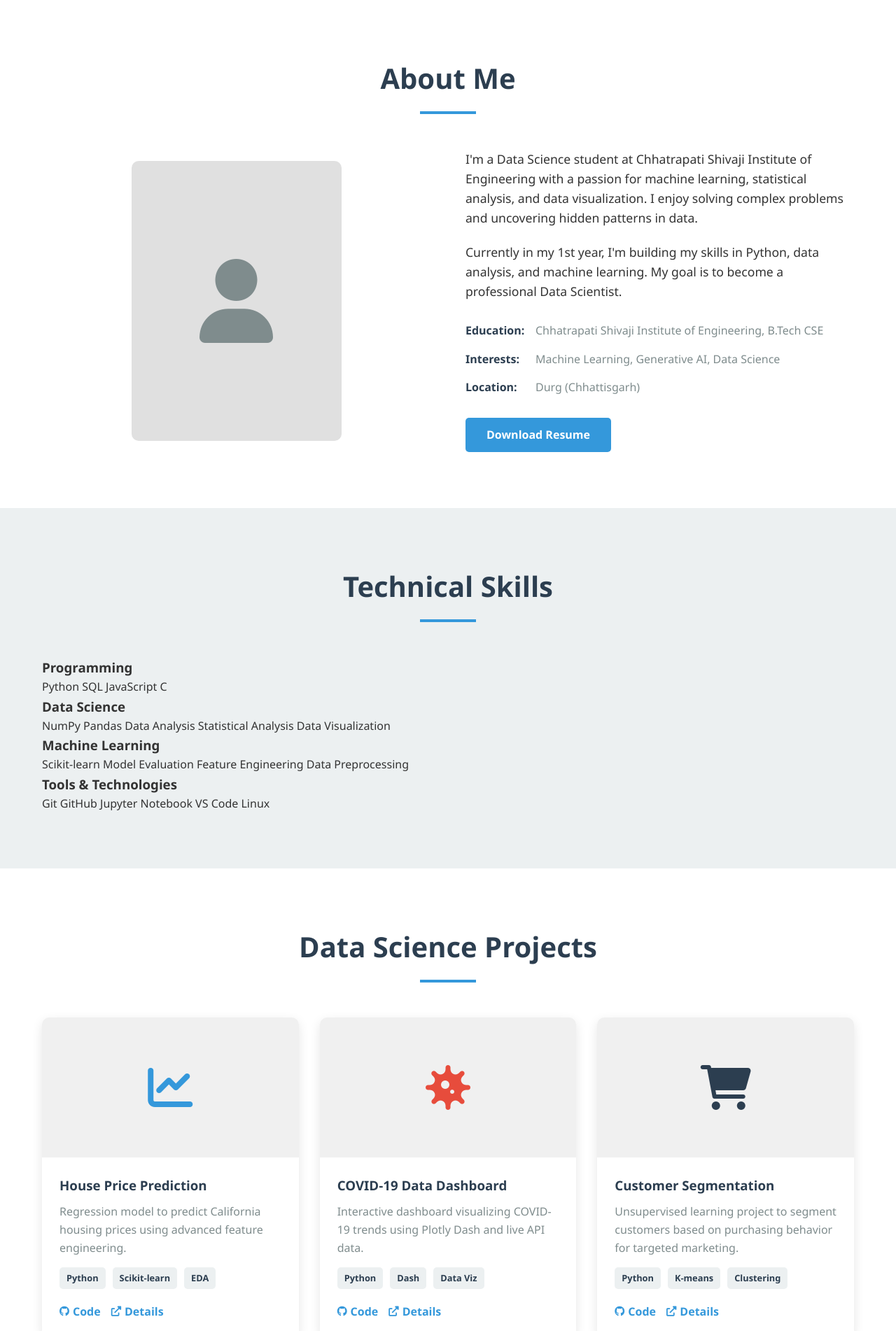
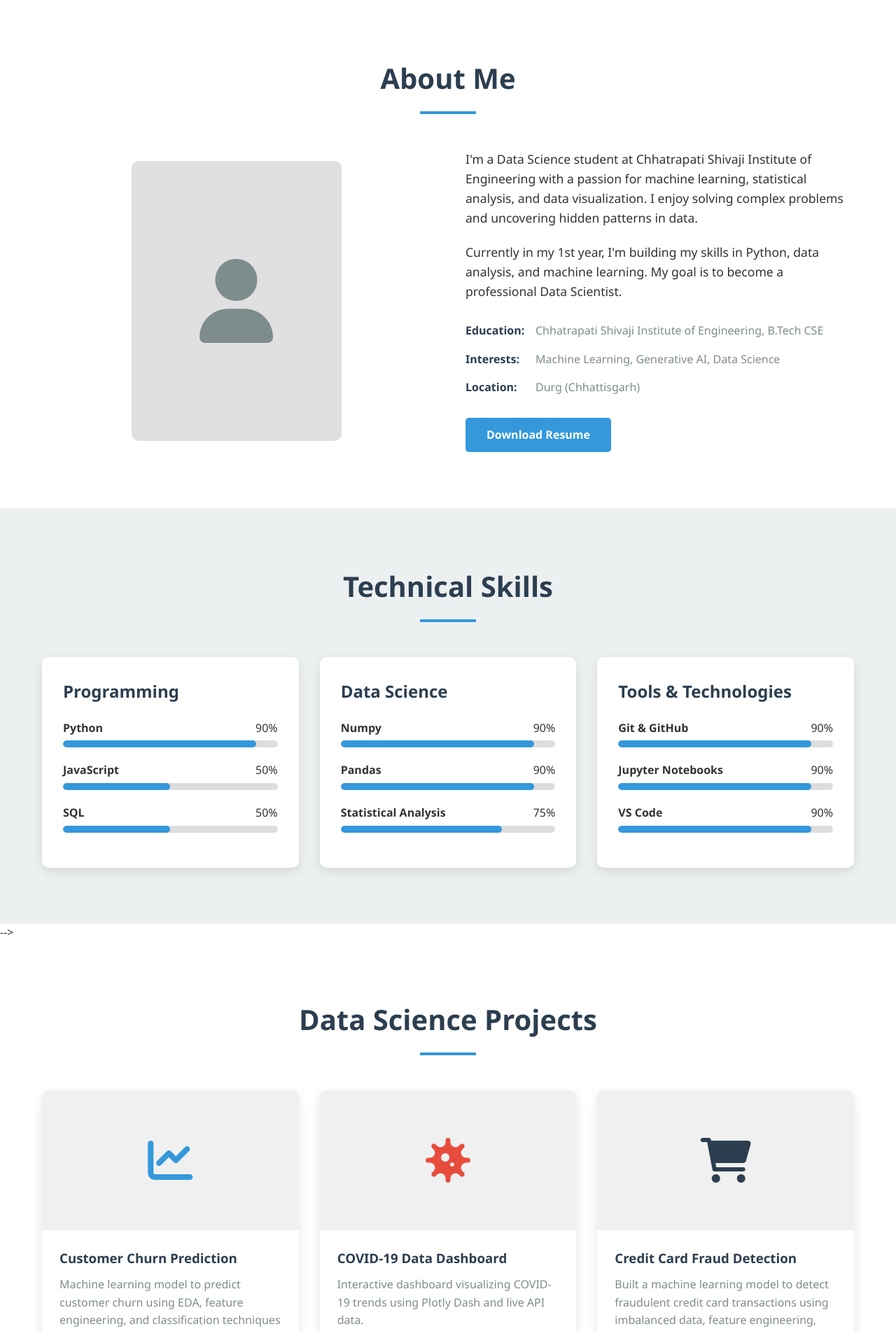
Before and after one commit to hitmanp007/-personal-portfolio, a Flask app: page / in a window 1280 px wide. Shown: the part 800-2702 px from the top of the page at 70% size. Run offline with Flask 3, Linux system fonts and the light colour scheme.

Commit message:
Updated portfolio UI, added projects, fixed layout and profile image

```diff
--- a/templates/index.html
+++ b/templates/index.html
@@ -1,5 +1,6 @@
 <!DOCTYPE html>
 <html lang="en">
+
 <head>
     <meta charset="UTF-8">
     <meta name="viewport" content="width=device-width, initial-scale=1.0">
@@ -222,9 +223,17 @@
         }
 
         @keyframes float {
-            0% { transform: translateY(0px); }
-            50% { transform: translateY(-20px); }
-            100% { transform: translateY(0px); }
+            0% {
+                transform: translateY(0px);
+            }
+
+            50% {
+                transform: translateY(-20px);
+            }
+
+            100% {
+                transform: translateY(0px);
+            }
         }
 
         /* About Section */
@@ -700,12 +709,14 @@
                 grid-template-columns: 1fr;
             }
 
-            .projects-container, .blog-container {
+            .projects-container,
+            .blog-container {
                 grid-template-columns: 1fr;
             }
         }
     </style>
 </head>
+
 <body>
     <!-- Navigation -->
     <nav id="navbar">
@@ -740,10 +751,7 @@
                 </div>
             </div>
             <div class="hero-image">
-                <img src="{{ url_for('static', filename= 'images/profile photo.jpg' )}}" alt="PRANAV SAHU" width="250">
-                <!-- <div style="background-color: #3498db; height: 300px; width: 300px; border-radius: 50%; display: flex; align-items: center; justify-content: center; margin: 0 auto;"> -->
-                    <!-- <i class="fas fa-user-graduate" style="font-size: 120px; color: green;"></i> -->
-                </div>
+                <img src="{{ url_for('static', filename= 'images/photo.png' )}}" alt="PRANAV SAHU" width="250">
         </div>
         </div>
     </section>
@@ -754,13 +762,17 @@
             <h2 class="section-title">About Me</h2>
             <div class="about-content">
                 <div class="about-image">
-                    <div style="background-color: #e0e0e0; height: 400px; width: 300px; border-radius: 10px; display: flex; align-items: center; justify-content: center; margin: 0 auto;">
+                    <div
+                        style="background-color: #e0e0e0; height: 400px; width: 300px; border-radius: 10px; display: flex; align-items: center; justify-content: center; margin: 0 auto;">
                         <i class="fas fa-user" style="font-size: 120px; color: #7f8c8d;"></i>
                     </div>
                 </div>
                 <div class="about-text">
-                    <p>I'm a Data Science student at Chhatrapati Shivaji Institute of Engineering with a passion for machine learning, statistical analysis, and data visualization. I enjoy solving complex problems and uncovering hidden patterns in data.</p>
-                    <p>Currently in my 1st year, I'm building my skills in Python, data analysis, and machine learning. My goal is to become a professional Data Scientist.</p>
+                    <p>I'm a Data Science student at Chhatrapati Shivaji Institute of Engineering with a passion for
+                        machine learning, statistical analysis, and data visualization. I enjoy solving complex problems
+                        and uncovering hidden patterns in data.</p>
+                    <p>Currently in my 1st year, I'm building my skills in Python, data analysis, and machine learning.
+                        My goal is to become a professional Data Scientist.</p>
                     <div class="about-details">
                         <div class="detail-item">
                             <span class="detail-label">Education:</span>
@@ -781,63 +793,7 @@
         </div>
     </section>
 
-    <!-- Skills Section -->
-<section id="skills" class="section bg-light">
-    <div class="container">
-        <h2 class="section-title">Technical Skills</h2>
 
-        <div class="skills-grid">
-
-            <!-- Programming -->
-            <div class="skill-box">
-                <h3>Programming</h3>
-                <div class="skill-tags">
-                    <span>Python</span>
-                    <span>SQL</span>
-                    <span>JavaScript</span>
-                    <span>C</span>
-                </div>
-            </div>
-
-            <!-- Data Science -->
-            <div class="skill-box">
-                <h3>Data Science</h3>
-                <div class="skill-tags">
-                    <span>NumPy</span>
-                    <span>Pandas</span>
-                    <span>Data Analysis</span>
-                    <span>Statistical Analysis</span>
-                    <span>Data Visualization</span>
-                </div>
-            </div>
-
-            <!-- Machine Learning -->
-            <div class="skill-box">
-                <h3>Machine Learning</h3>
-                <div class="skill-tags">
-                    <span>Scikit-learn</span>
-                    <span>Model Evaluation</span>
-                    <span>Feature Engineering</span>
-                    <span>Data Preprocessing</span>
-                </div>
-            </div>
-
-            <!-- Tools -->
-            <div class="skill-box">
-                <h3>Tools & Technologies</h3>
-                <div class="skill-tags">
-                    <span>Git</span>
-                    <span>GitHub</span>
-                    <span>Jupyter Notebook</span>
-                    <span>VS Code</span>
-                    <span>Linux</span>
-                </div>
-            </div>
-
-        </div>
-    </div>
-</section>
-    <!-- Skills Section
     <section id="skills" class="section bg-light">
         <div class="container">
             <h2 class="section-title">Technical Skills</h2>
@@ -950,34 +906,40 @@
                 <!-- Project 1 -->
                 <div class="project-card">
                     <div class="project-image">
-                        <div style="background-color: #f0f0f0; height: 200px; display: flex; align-items: center; justify-content: center;">
+                        <div
+                            style="background-color: #f0f0f0; height: 200px; display: flex; align-items: center; justify-content: center;">
                             <i class="fas fa-chart-line" style="font-size: 64px; color: #3498db;"></i>
                         </div>
                     </div>
                     <div class="project-content">
-                        <h3>House Price Prediction</h3>
-                        <p>Regression model to predict California housing prices using advanced feature engineering.</p>
+                        <h3>Customer Churn Prediction</h3>
+                        <p>Machine learning model to predict customer churn using EDA, feature engineering, and
+                            classification techniques to help businesses improve customer retentio.</p>
                         <div class="project-tech">
                             <span>Python</span>
                             <span>Scikit-learn</span>
                             <span>EDA</span>
                         </div>
                         <div class="project-links">
-                            <a href="#" target="_blank"><i class="fab fa-github"></i> Code</a>
-                            <a href="#"><i class="fas fa-external-link-alt"></i> Details</a>
+                            <a href="https://github.com/hitmanp007/-personal-portfolio.git" target="_blank"
+                                class="project-link">
+                                <i class="fab fa-github"></i> Code
+                            </a>
                         </div>
                     </div>
                 </div>
                     <!-- Project 2 -->
                     <div class="project-card">
                         <div class="project-image">
-                        <div style="background-color: #f0f0f0; height: 200px; display: flex; align-items: center; justify-content: center;">
+                            <div
+                                style="background-color: #f0f0f0; height: 200px; display: flex; align-items: center; justify-content: center;">
                                 <i class="fas fa-virus" style="font-size: 64px; color: #e74c3c;"></i>
                             </div>
                         </div>
                         <div class="project-content">
                             <h3>COVID-19 Data Dashboard</h3>
-                        <p>Interactive dashboard visualizing COVID-19 trends using Plotly Dash and live API data.</p>
+                            <p>Interactive dashboard visualizing COVID-19 trends using Plotly Dash and live API data.
+                            </p>
                             <div class="project-tech">
                                 <span>Python</span>
                                 <span>Dash</span>
@@ -992,17 +954,19 @@
                     <!-- Project 3 -->
                     <div class="project-card">
                         <div class="project-image">
-                        <div style="background-color: #f0f0f0; height: 200px; display: flex; align-items: center; justify-content: center;">
+                            <div
+                                style="background-color: #f0f0f0; height: 200px; display: flex; align-items: center; justify-content: center;">
                                 <i class="fas fa-shopping-cart" style="font-size: 64px; color: #2c3e50;"></i>
                             </div>
                         </div>
                         <div class="project-content">
-                        <h3>Customer Segmentation</h3>
-                        <p>Unsupervised learning project to segment customers based on purchasing behavior for targeted marketing.</p>
+                            <h3>Credit Card Fraud Detection</h3>
+<p>Built a machine learning model to detect fraudulent credit card transactions using imbalanced data, feature engineering, and classification techniques to minimize financial risk.</p>                                targeted marketing.</p>
                             <div class="project-tech">
-                            <span>Python</span>
-                            <span>K-means</span>
-                            <span>Clustering</span>
+                                <span>Logistic Regression</span>
+                                <span>Random Forest</span>
+                                <span>SMOTE</span>
+                                <span>Imbalanced Data</span>
                             </div>
                             <div class="project-links">
                                 <a href="#" target="_blank"><i class="fab fa-github"></i> Code</a>
@@ -1025,7 +989,8 @@
                 <!-- Article 1 -->
                 <div class="blog-card">
                     <div class="blog-image">
-                        <div style="background-color: #f0f0f0; height: 200px; display: flex; align-items: center; justify-content: center;">
+                        <div
+                            style="background-color: #f0f0f0; height: 200px; display: flex; align-items: center; justify-content: center;">
                             <i class="fas fa-broom" style="font-size: 64px; color: #3498db;"></i>
                         </div>
                     </div>
@@ -1039,7 +1004,8 @@
                 <!-- Article 2 -->
                 <div class="blog-card">
                     <div class="blog-image">
-                        <div style="background-color: #f0f0f0; height: 200px; display: flex; align-items: center; justify-content: center;">
+                        <div
+                            style="background-color: #f0f0f0; height: 200px; display: flex; align-items: center; justify-content: center;">
                             <i class="fas fa-graduation-cap" style="font-size: 64px; color: #e74c3c;"></i>
                         </div>
                     </div>
@@ -1053,7 +1019,8 @@
                 <!-- Article 3 -->
                 <div class="blog-card">
                     <div class="blog-image">
-                        <div style="background-color: #f0f0f0; height: 200px; display: flex; align-items: center; justify-content: center;">
+                        <div
+                            style="background-color: #f0f0f0; height: 200px; display: flex; align-items: center; justify-content: center;">
                             <i class="fas fa-chart-bar" style="font-size: 64px; color: #2c3e50;"></i>
                         </div>
                     </div>
@@ -1078,7 +1045,8 @@
             <div class="contact-container">
                 <div class="contact-info">
                     <h3>Let's Connect</h3>
-                    <p>I'm always interested in hearing about new opportunities, research collaborations, or just chatting about data science!</p>
+                    <p>I'm always interested in hearing about new opportunities, research collaborations, or just
+                        chatting about data science!</p>
                     <div class="contact-details">
                         <div class="contact-item">
                             <i class="fas fa-envelope"></i>
@@ -1156,7 +1124,7 @@
 
         // Smooth Scrolling
         document.querySelectorAll('a[href^="#"]').forEach(anchor => {
-            anchor.addEventListener('click', function(e) {
+            anchor.addEventListener('click', function (e) {
                 e.preventDefault();
 
                 const targetId = this.getAttribute('href');
@@ -1244,4 +1212,5 @@
         });
     </script>
 </body>
+
 </html>
```
Also changed, not shown: static/images/photo.png (added), static/images/profile photo.jpg (deleted). Lines whose indentation alone changed are shown as unchanged.
